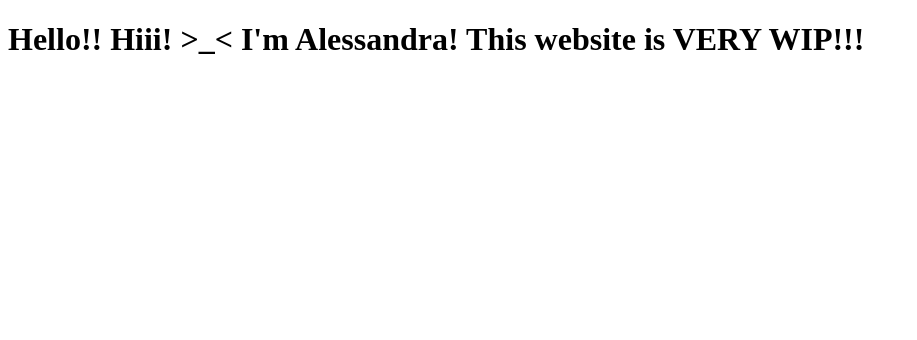
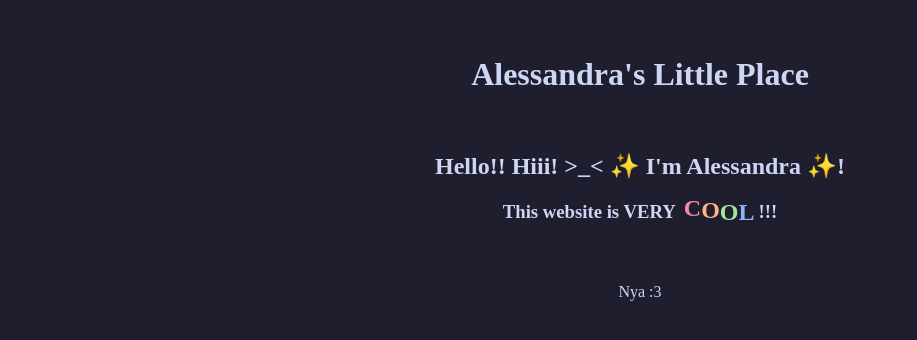
Before and after one commit to alecrissf/alecrissf.github.io, a website with bundled scripts: page src/index.html in a window 1280 px wide. Shown: the whole page, without its empty margins (0-917 px from the left). Built offline with nearby package versions, Linux system fonts and the light colour scheme.

Commit message:
feat: add simple header with title
Add title and subtitles with silly wavy text.
Using catppuccin mocha pallete!

```diff
--- a/src/index.html
+++ b/src/index.html
@@ -1,11 +1,26 @@
 <!doctype html>
 <html>
   <head>
-    <title>Alessandra's Little Place</title>
     <link rel="stylesheet" href="./styles.css" />
     <script src="./index.ts" type="module"></script>
+
+    <title>Alessandra's Little Place</title>
   </head>
   <body>
-    <h1>Hello!! Hiii! >_< I'm Alessandra! This website is VERY WIP!!!</h1>
+    <header>
+      <h1>Alessandra's Little Place</h1>
+      <h2>Hello!! Hiii! >_< ✨ I'm Alessandra ✨!</h2>
+      <h3>
+        This website is VERY
+        <div class="wavy-text">
+          <span>C</span>
+          <span>O</span>
+          <span>O</span>
+          <span>L</span>
+        </div>
+        !!!
+      </h3>
+    </header>
+    <div>Nya :3</div>
   </body>
 </html>
--- /dev/null
+++ b/src/reset.css
@@ -0,0 +1,68 @@
+/*
+  Josh's Custom CSS Reset
+  https://www.joshwcomeau.com/css/custom-css-reset/
+*/
+
+*,
+*::before,
+*::after {
+    box-sizing: border-box;
+}
+
+* {
+    margin: 0;
+}
+
+@media (prefers-reduced-motion: no-preference) {
+    html {
+        interpolate-size: allow-keywords;
+    }
+}
+
+body {
+    line-height: 1.5;
+    -webkit-font-smoothing: antialiased;
+}
+
+img,
+picture,
+video,
+canvas,
+svg {
+    display: block;
+    max-width: 100%;
+}
+
+input,
+button,
+textarea,
+select {
+    font: inherit;
+}
+
+p,
+h1,
+h2,
+h3,
+h4,
+h5,
+h6 {
+    overflow-wrap: break-word;
+}
+
+p {
+    text-wrap: pretty;
+}
+h1,
+h2,
+h3,
+h4,
+h5,
+h6 {
+    text-wrap: balance;
+}
+
+#root,
+#__next {
+    isolation: isolate;
+}
--- a/src/styles.css
+++ b/src/styles.css
@@ -0,0 +1,72 @@
+@import "./reset.css";
+
+:root {
+    background-color: #1e1e2e;
+    color: #cdd6f4;
+}
+
+body {
+    display: flex;
+
+    flex-direction: column;
+    align-items: center;
+    gap: 50px;
+}
+
+header {
+    display: flex;
+
+    flex-direction: column;
+    align-items: center;
+}
+
+header h1 {
+    padding: 50px 0;
+}
+
+header h3 {
+    display: flex;
+    align-items: center;
+
+    padding-top: 10px;
+}
+
+.wavy-text {
+    display: flex;
+
+    padding: 0 0.25rem 0 0.5rem;
+    font-size: 1.5rem;
+}
+
+.wavy-text span {
+    display: inline-block;
+    animation: wave 1.5s ease-in-out infinite;
+}
+
+.wavy-text span:nth-child(1) {
+    animation-delay: 0s;
+    color: #f38ba8;
+}
+.wavy-text span:nth-child(2) {
+    animation-delay: 0.2s;
+    color: #fab387;
+}
+.wavy-text span:nth-child(3) {
+    animation-delay: 0.4s;
+    color: #a6e3a1;
+}
+.wavy-text span:nth-child(4) {
+    animation-delay: 0.6s;
+    color: #89b4fa;
+}
+
+@keyframes wave {
+    0%,
+    100% {
+        transform: translateY(0);
+    }
+
+    50% {
+        transform: translateY(-5px);
+    }
+}
```
